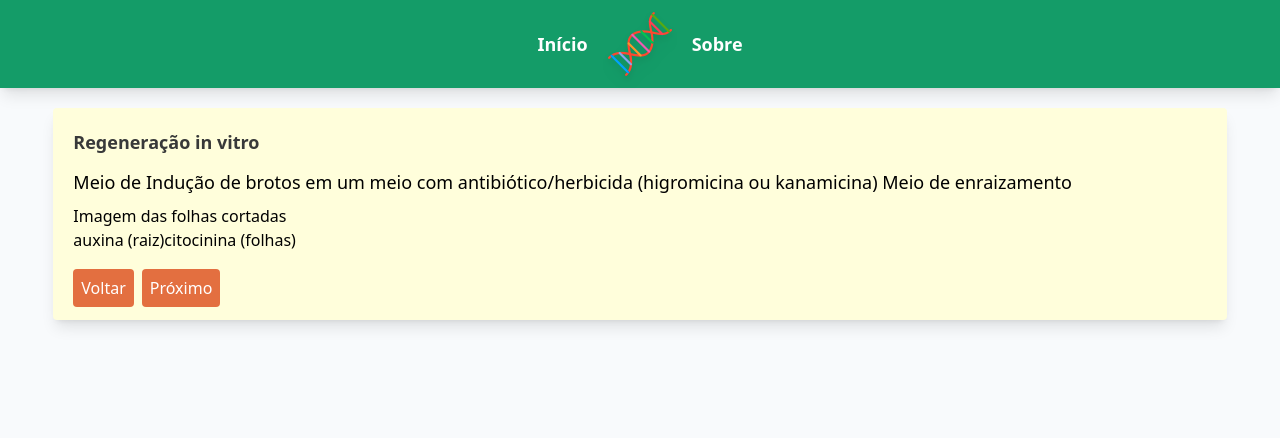
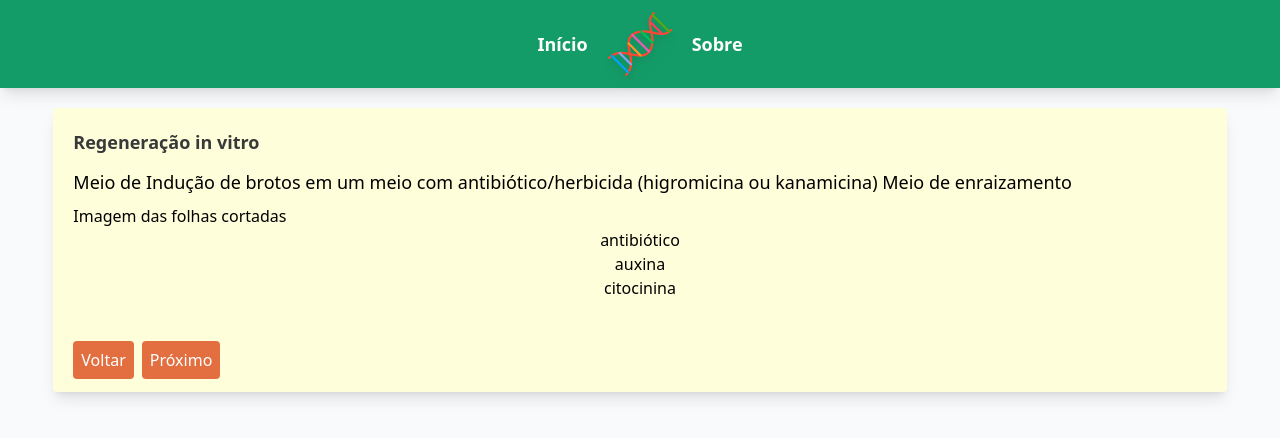
Before and after one commit to BCampanha/extensao-biomol, a Vue app: page /5 in a window 1280 px wide. Shown: the top 438 px of the page. Built offline with nearby package versions, Linux system fonts and the light colour scheme.

Commit message:
Regeneração de plantas

```diff
--- a/src/views/EscolhaVia.vue
+++ b/src/views/EscolhaVia.vue
@@ -23,11 +23,7 @@
 
 export default {
   name: "EscolhaVia",
-  emits: {
-    viaSelecionada(selecionado) {
-      return selecionado !== null
-    }
-  },
+  emits: ["viaSelecionada"],
   data() {
     return {
       selecionado: {},
@@ -45,7 +41,7 @@ export default {
   },
   methods: {
     foiSelecionado() {
-      this.$emit("viaSelecionada", this.selecionado);
+      this.$parent.$emit("viaSelecionada", this.selecionado);
     },
   },
 };
--- a/src/views/RegeneracaoPlanta.vue
+++ b/src/views/RegeneracaoPlanta.vue
@@ -3,15 +3,27 @@
     <JanelaQuestao titulo="Regeneração in vitro" orientacoes="Meio de Indução de brotos em um meio com antibiótico/herbicida
         (higromicina ou kanamicina) Meio de enraizamento">
         <template #principal>
-          Imagem das folhas cortadas
+          <span v-if="!antibiotico"> Imagem das folhas cortadas </span>
+          <span v-if="antibiotico"> Algumas folhas morrem </span>
+          <span v-for="i in folhas">
+            folha
+          </span>
+          <span v-for="j in raizes">
+            raiz
+          </span>
         </template>
         <template #ferramentas>
-          <button>
-            auxina (raiz)
-          </button>
-          <button>
-            citocinina (folhas)
-          </button>
+          <div class="col">
+            <button @click="antibiotico = true">
+              antibiótico
+            </button>
+            <button @click="raizes += 1">
+              auxina
+            </button>
+            <button @click="folhas += 1">
+              citocinina
+            </button>
+          </div>
         </template>
     </JanelaQuestao>
   </div>
@@ -20,7 +32,19 @@
 <script>
 export default {
   name: "RegeneracaoPlanta",
+  data() {
+    return {
+      raizes: 0,
+      folhas: 0,
+      antibiotico: false
+    }
+  },
 };
 </script>
 
-<style lang="scss" scoped></style>
+<style lang="scss" scoped>
+.col {
+  display: flex;
+  flex-direction: column;
+}
+</style>
```
